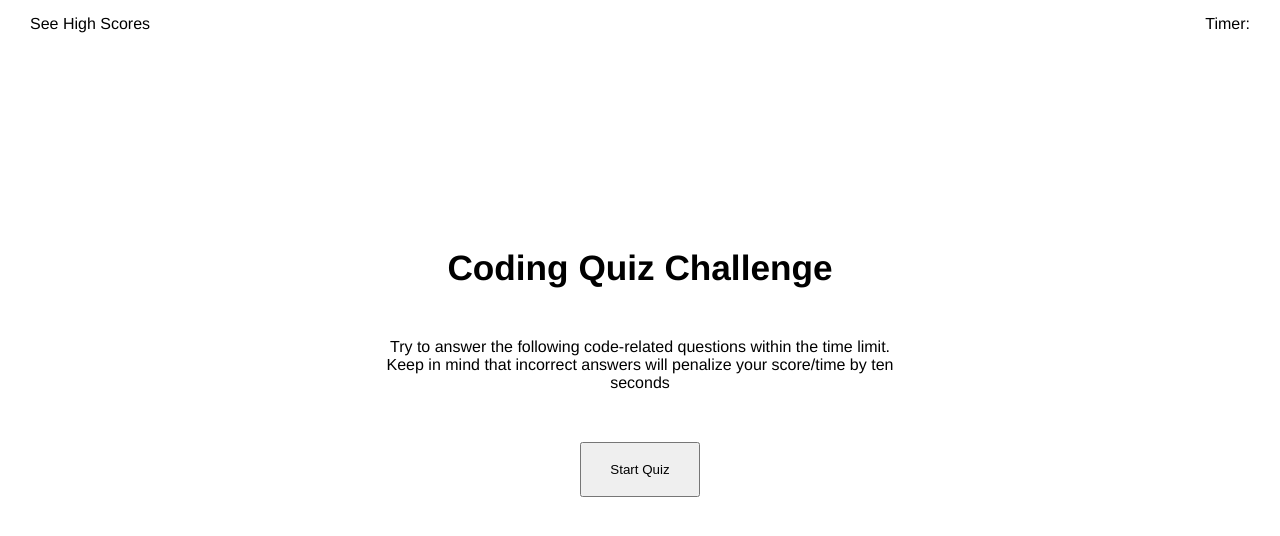
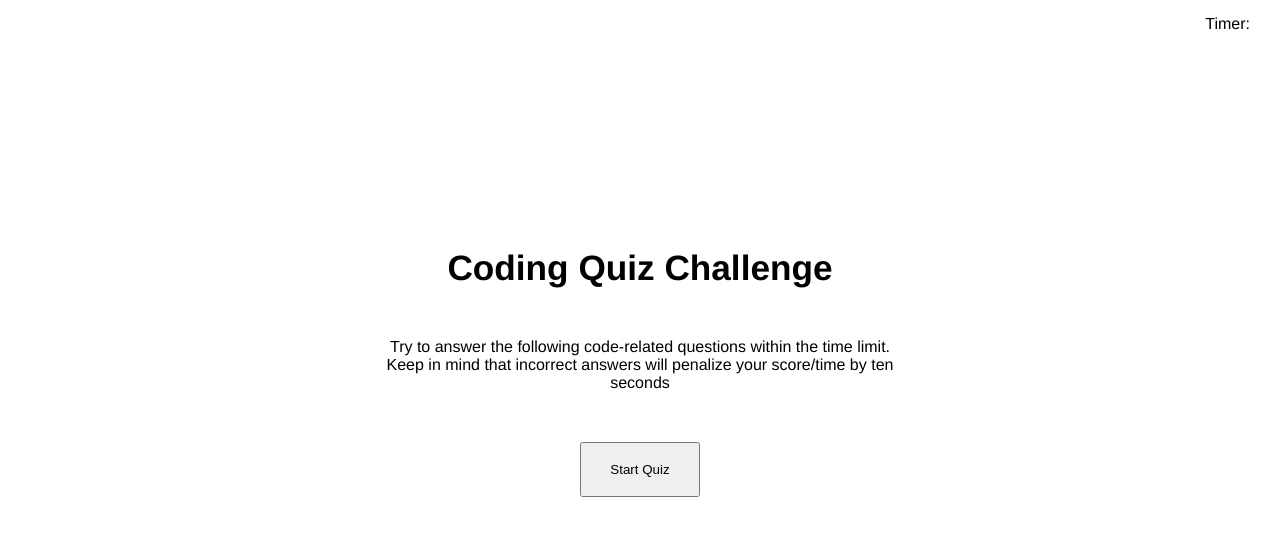
Before and after one commit to mpompilio/codequiz, a plain HTML site: page index.html in a window 1280 px wide. Drawn offline with Linux system fonts and the light colour scheme.

Commit message:
fixed bugs

```diff
--- a/index.html
+++ b/index.html
@@ -12,7 +12,7 @@
     <header class="header">
         <ul>
             <li>
-                See High Scores
+
             </li>
         </ul>
         <nav>
```
